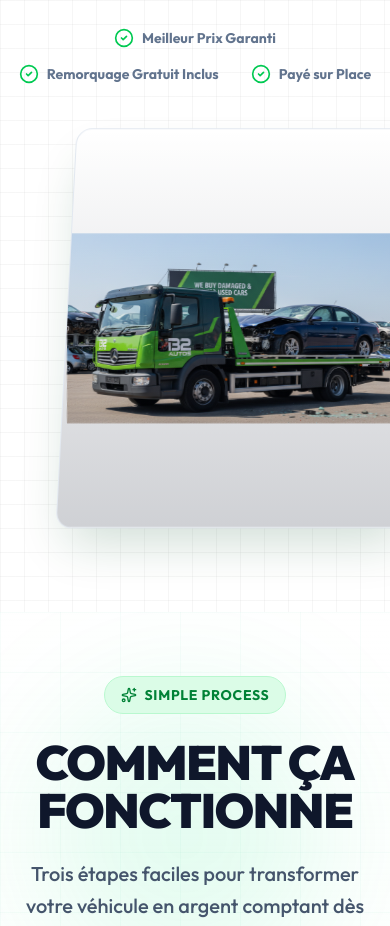
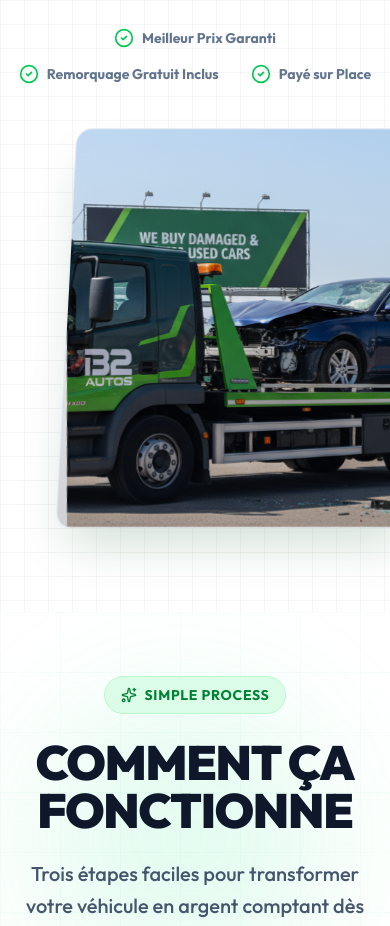
Before and after one commit to Basir-PD/repo-b2-auto, a Next.js app: page / in a window 390 px wide. Shown: the part 840-1766 px from the top of the page. Built offline with nearby package versions, Linux system fonts and the light colour scheme.

Commit message:
style: Adjust hero image object fit to cover and remove scaling effects.

```diff
--- a/components/Hero.tsx
+++ b/components/Hero.tsx
@@ -118,7 +118,7 @@ export default function Hero() {
               src="/hero-image.png"
               alt="B2 Auto Recycling Tow Truck"
               fill
-              className="object-contain sm:object-cover skew-x-3 hover:skew-x-0 transition-transform duration-700 scale-100 sm:scale-105"
+              className="object-cover object-center skew-x-3 hover:skew-x-0 transition-transform duration-700"
               priority
              />
              {/* Overlay gradient for better text contrast if needed, or just style */}
```
